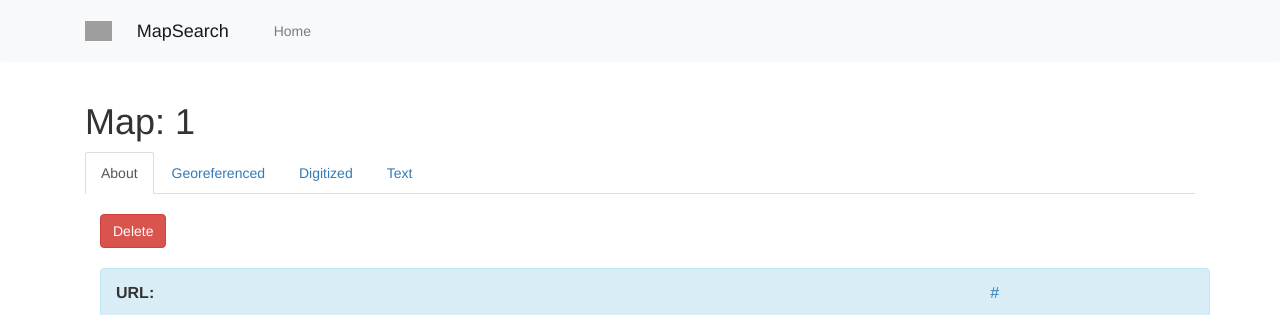
After one commit to karimbahgat/mapsearch_site, a Django app: page /map/view/1/about in a window 1280 px wide. The commit adds this page. Shown: the top 315 px of the page. Run offline with Django 3.2, Linux system fonts and the light colour scheme; tables that the repository leaves empty hold one stand-in row (values such as "Sample post"); some libraries are stand-ins or nearby versions; grey boxes are pictures that could not be loaded.

Commit message:
Basic map view tabs

```diff
--- /dev/null
+++ b/mapsearch/templates/map_view_about.html
@@ -0,0 +1,31 @@
+
+{% extends "templates/map_view_base.html" %}
+{% load static %}
+
+
+{% block tab_content %}
+
+<link href="//netdna.bootstrapcdn.com/bootstrap/3.3.7/css/bootstrap.min.css" rel="stylesheet">
+
+<br>
+
+<a href="" class="btn btn-danger">
+Delete
+</a>
+
+<br><br>
+
+<div class="alert alert-info" role="alert">
+<table style="width:100%">
+	<tr>
+		<td style="font-weight: bold;">URL:</td>
+		<td><a href={{ map.url }}>{{ map.url }}</a></td>
+	</tr>
+</table>
+</div>
+
+<div>
+	<img src={{ map.url }} style="max-width:100%; max-height:auto">
+</div>
+
+{% endblock %}
--- /dev/null
+++ b/mapsearch/templates/map_view_base.html
@@ -0,0 +1,30 @@
+
+{% extends "templates/base.html" %}
+{% load static %}
+
+{% block page_content %}
+
+<link href="//netdna.bootstrapcdn.com/bootstrap/3.3.7/css/bootstrap.min.css" rel="stylesheet">
+
+<h1>Map: {{ map.pk }}</h1>
+
+<ul class="nav nav-tabs">
+	<li {% if tab == 'about' %} class="active" {% endif %}>
+		<a class="nav-link" href="{% url 'map_view' map.pk 'about' %}">About</a>
+	</li>
+	<li {% if tab == 'georef' %} class="active" {% endif %}>
+		<a class="nav-link" href="{% url 'map_view' map.pk 'georef' %}">Georeferenced</a>
+	</li>
+	<li {% if tab == 'digi' %} class="active" {% endif %}>
+		<a class="nav-link" href="{% url 'map_view' map.pk 'digi' %}">Digitized</a>
+	</li>
+	<li {% if tab == 'text' %} class="active" {% endif %}>
+		<a class="nav-link" href="{% url 'map_view' map.pk 'text' %}">Text</a>
+	</li>
+</ul>
+
+<div class="container">
+    {% block tab_content %}{% endblock %}
+</div>
+
+{% endblock %}
--- a/mapsearch/urls.py
+++ b/mapsearch/urls.py
@@ -6,4 +6,6 @@ urlpatterns = [
     path('', views.search, name='home'),
     path('', views.search, name='search'),
     path('map/view/<int:pk>/', views.map_view, name='map_view'),
+    path('map/view/<int:pk>/<str:tab>', views.map_view, name='map_view'),
+    #path('map/view/<int:pk>/<str:tab>', views.map_view, name='map_view_about'),
 ]
--- a/mapsearch/views.py
+++ b/mapsearch/views.py
@@ -56,6 +56,14 @@ def search(request):
     else:
         return render(request, 'templates/search.html', {})
 
-def map_view(request, pk):
+def map_view(request, pk, tab=None):
     mapp = Map.objects.get(pk=pk)
-    return render(request, 'templates/map_view.html', {'map':mapp})
+    tab = tab or 'about'
+    return render(request, 'templates/map_view_{}.html'.format(tab), {'map':mapp, 'tab':tab})
+
+##def map_view(request, pk):
+##    return redirect('map_view_about', pk)
+##
+##def map_view_about(request, pk):
+##    mapp = Map.objects.get(pk=pk)
+##    return render(request, 'templates/map_view_about.html', {'map':mapp})
--- a/mapsearch_site/templates/base.html
+++ b/mapsearch_site/templates/base.html
@@ -3,7 +3,7 @@
 <nav class="navbar navbar-expand-lg navbar-light bg-light">
     <div class="container">
         <a class="navbar-brand" href="{% url 'home' %}">
-		<img height="40px" src="https://pbs.twimg.com/profile_images/1047834933748592640/TOHnDwkj.jpg">
+		<img height="20px" src="https://encrypted-tbn0.gstatic.com/images?q=tbn%3AANd9GcRftVqlCjUQVkAWwbEQi746ZpjabotYgIEGryDVbgtJAuRdxJfn&usqp=CAU">
 		</a>
 		<a class="navbar-brand" href="{% url 'home' %}">
 		MapSearch
```
Also changed, not shown: mapsearch/templates/map_view_georef.html (added, +31 -0 lines).
